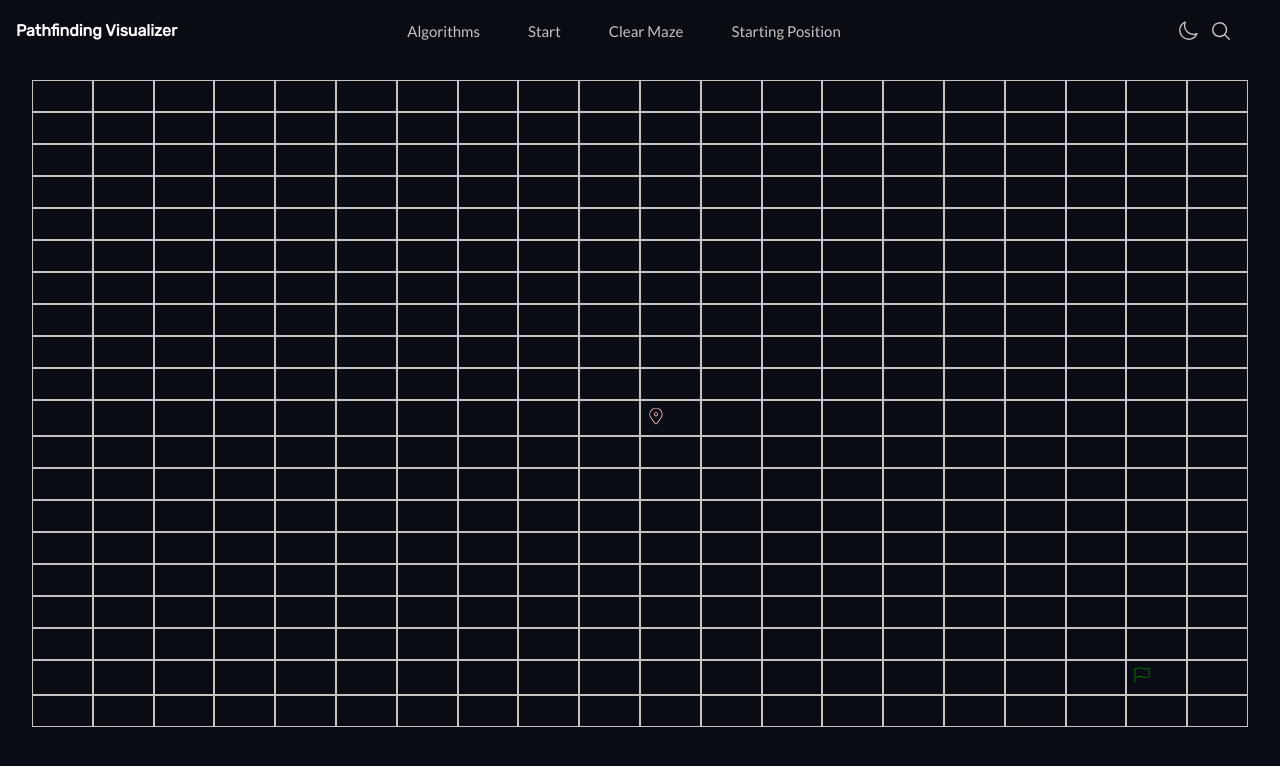
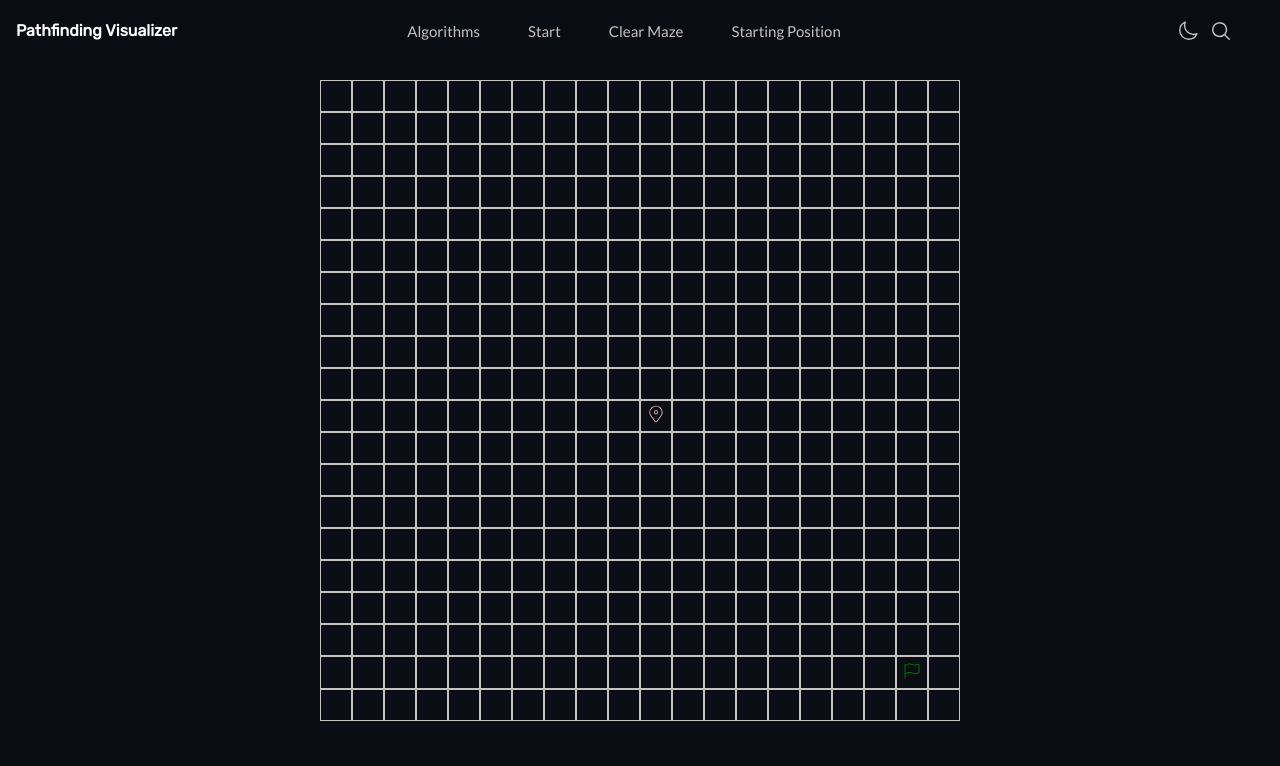
Before and after one commit to jacksonfernando/pathfinding-visualizer, a Next.js app: page / in a window 1280 px wide. Shown: the top 766 px of the page. Built offline with nearby package versions, Linux system fonts and the light colour scheme.

Commit message:
add padding in grid content

```diff
--- a/src/components/grid/grid.module.css
+++ b/src/components/grid/grid.module.css
@@ -3,11 +3,12 @@
     grid-template-columns: repeat(20, 1fr);
     flex-direction: row;
     flex-wrap: wrap;
-    padding: 2rem 2rem;
+    padding: 2rem 20rem;
 }
 .cell{
     border: 1px solid rgb(199, 194, 194);
     min-height: 2rem;
     min-width: 2rem;
-    padding: 0.3rem 0.3rem;
+    padding: 0.2rem 0;
+    text-align: center;
 }
```
